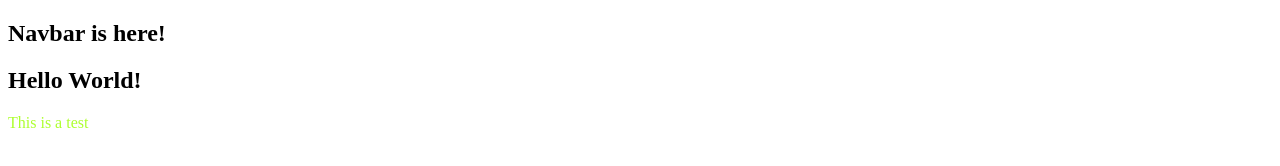
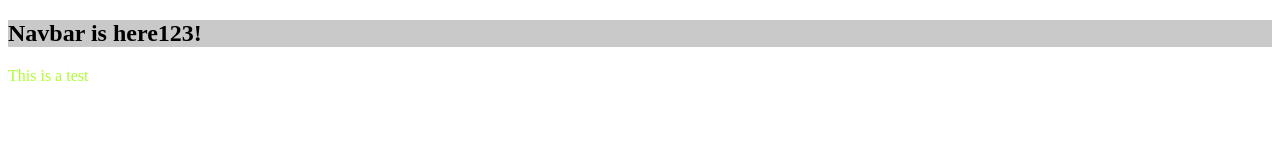
Before and after one commit to redstarbird/arrowpack, a website: page example/src/index.html in a window 1280 px wide. Drawn offline with nearby package versions, Linux system fonts and the light colour scheme; files that its build step writes are made by us from their sources.

Commit message:
Updated example files

```diff
--- /dev/null
+++ b/example/src/CSS/NavbarStyles.css
@@ -0,0 +1,6 @@
+nav {
+	background-color: rgb(201, 201, 201);
+	position: relative;
+	top: 0px;
+	width: 100%;
+}
--- a/example/src/includes/navbar.html
+++ b/example/src/includes/navbar.html
@@ -1 +1,4 @@
-<nav><h2>Navbar is here!</h2><include src="HelloWorld.html"></nav>
+<nav>
+	<link rel="stylesheet" href="../CSS/NavbarStyles.css" />
+	<h2>Navbar is here123!</h2>
+</nav>
```
Also changed, not shown: example/src/index.html (+2 -1 lines), example/src/login/index.html (+1 -0 lines), example/dist/CSS/NavbarStyles.css (added), example/dist/JS/BlogComments.js, example/dist/JS/ESMTest.js, example/dist/JS/MakeSnakeCase.cjs, example/dist/JS/MyModule.cjs, example/dist/JS/Myscript.js, example/dist/blog/index.html, example/dist/helloworldify/index.js, example/dist/includes/navbar.html, example/dist/index.html, example/dist/login/A1.js, example/dist/login/LoginLogic.js, 1 more files.
